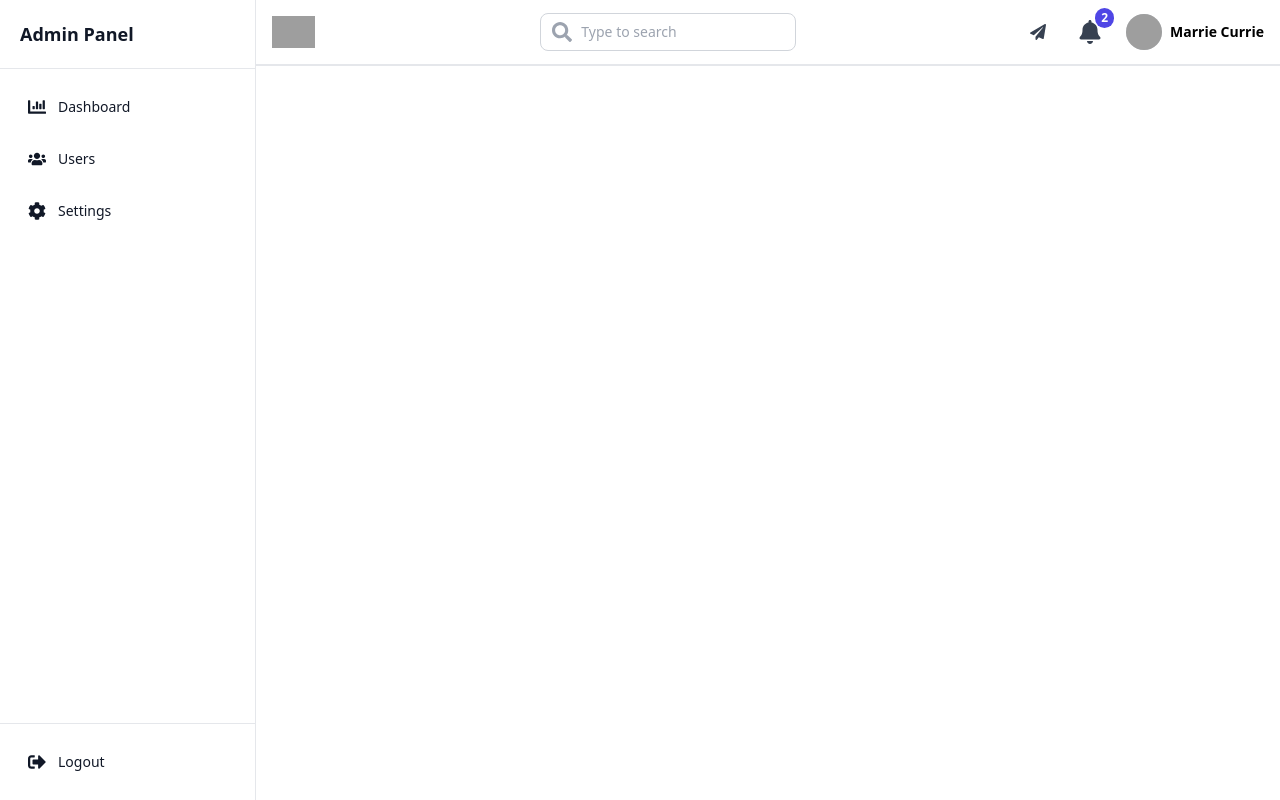
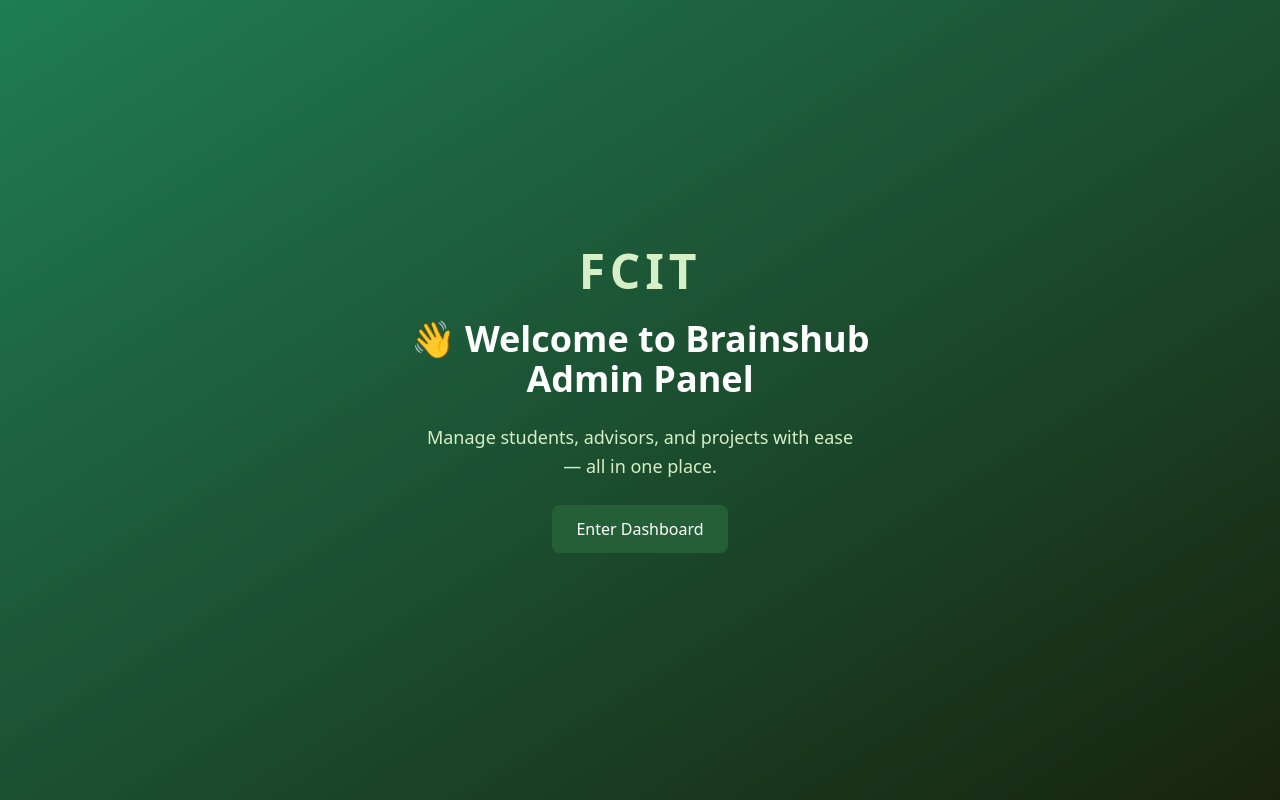
Before and after one commit to ZiyadSariAA/Dashboard-Admin, a React (Create React App) app: page / in a window 1280 px wide. Built offline with nearby package versions, Linux system fonts and the light colour scheme; grey boxes are pictures that could not be loaded.

Commit message:
Updated added the welcome page

```diff
--- a/package.json
+++ b/package.json
@@ -7,13 +7,18 @@
     "@testing-library/jest-dom": "^6.6.3",
     "@testing-library/react": "^16.2.0",
     "@testing-library/user-event": "^13.5.0",
+    "@tsparticles/engine": "^3.8.1",
     "daisyui": "^4.12.23",
+    "framer-motion": "^12.5.0",
     "react": "^19.0.0",
+    "react-awesome-reveal": "^4.3.1",
     "react-dom": "^19.0.0",
     "react-icons": "^5.5.0",
     "react-router-dom": "^6.14.1",
     "react-scripts": "5.0.1",
+    "react-tsparticles": "^2.12.2",
     "theme-change": "^2.5.0",
+    "tsparticles": "^3.8.1",
     "web-vitals": "^2.1.4"
   },
   "scripts": {
--- a/src/App.js
+++ b/src/App.js
@@ -1,25 +1,36 @@
-import React from "react";
+import React, { useState } from "react";
+import { useLocation } from "react-router-dom"; // ✅ To detect the current route
 import Sidebar from "./components/Sidebar";
 import Navbar from "./components/Navbar";
 import AppRoutes from "./services/AppRoutes";
 
 const App = () => {
+  const [isSidebarOpen, setIsSidebarOpen] = useState(true);
+  const location = useLocation(); // ✅ Get current path
+
+  const toggleSidebar = () => {
+    setIsSidebarOpen((prev) => !prev);
+  };
+
+  // ✅ Detect if current path is root (welcome page)
+  const isWelcomePage = location.pathname === "/";
+
+  if (isWelcomePage) {
+    // ✅ Show Welcome page full screen — no layout
+    return <AppRoutes />;
+  }
+
+  // ✅ Show normal layout for other pages
   return (
-      <div className="flex">
-        {/* Sidebar */}
-        <Sidebar />
-
-        {/* Main Content Area */}
-        <div className="flex-1">
-          {/* Navbar */}
-          <Navbar />
-
-          {/* Page Content */}
-          <div className="p-4">
-            <AppRoutes />
-          </div>
+    <div className="flex">
+      <Sidebar isOpen={isSidebarOpen} />
+      <div className="flex-1">
+        <Navbar onToggleSidebar={toggleSidebar} />
+        <div className="p-4">
+          <AppRoutes />
         </div>
       </div>
+    </div>
   );
 };
 
--- a/src/components/Navbar.js
+++ b/src/components/Navbar.js
@@ -1,6 +1,5 @@
-
 import React from "react";
-import { FaPaperPlane, FaBell } from "react-icons/fa";
+import {  FaPaperPlane, FaBell } from "react-icons/fa";
 import SearchBar from "./ui/SearchBar";
 import IconButton from "./ui/IconButton";
 import UserProfile from "./ui/AdminProfile";
@@ -9,6 +8,7 @@ const Navbar = () => {
   return (
     <div className="bg-white border-b-2 border-gray-200">
       <div className="flex justify-between items-center h-16 px-4">
+
         {/* Logo */}
         <img
           src="https://pbs.twimg.com/profile_images/856590595783110656/4CVlrO1z_200x200.jpg"
--- a/src/components/Sidebar.js
+++ b/src/components/Sidebar.js
@@ -25,17 +25,14 @@ const Sidebar = () => {
   );
 };
 
-// Sidebar Item Component (Reusable)
-const SidebarItem = ({ icon, text, link }) => {
-  return (
+const SidebarItem = ({ icon, text, link }) => (
   <Link
-      to={link} // Use Link instead of <a href="#">
+    to={link}
     className="flex items-center p-3 text-gray-900 rounded-lg hover:bg-gray-200 transition"
   >
     <span className="text-lg">{icon}</span>
     <span className="ml-3 text-sm">{text}</span>
   </Link>
 );
-};
 
 export default Sidebar;
--- /dev/null
+++ b/src/pages/Welcome.js
@@ -0,0 +1,59 @@
+import React, { useState } from "react";
+import { useNavigate } from "react-router-dom";
+import { motion, AnimatePresence } from "framer-motion";
+
+const Welcome = () => {
+  const navigate = useNavigate();
+  const [showContent, setShowContent] = useState(true);
+
+  const handleContinue = () => {
+    setShowContent(false);
+    setTimeout(() => {
+      navigate("/dashboard");
+    }, 800);
+  };
+
+  return (
+    <div className="min-h-screen bg-gradient-to-br from-[#1F7D53] to-[#18230F] flex items-center justify-center px-4 relative overflow-hidden">
+      <AnimatePresence>
+        {showContent && (
+          <motion.div
+            initial={{ opacity: 0, y: 30 }}
+            animate={{ opacity: 1, y: 0 }}
+            exit={{ opacity: 0, y: -20 }}
+            transition={{ duration: 0.8, ease: "easeInOut" }}
+            className="text-center space-y-6 max-w-xl"
+          >
+            {/* FCIT Heading */}
+            <h2 className="text-5xl font-extrabold text-[#D6EFC7] tracking-widest">
+              FCIT
+            </h2>
+
+            {/* Main Welcome Title */}
+            <h1 className="text-3xl md:text-4xl font-bold text-white leading-snug">
+              👋 Welcome to Brainshub Admin Panel
+            </h1>
+
+            {/* Subtext */}
+            <p className="text-lg text-[#D6EFC7] leading-relaxed max-w-md mx-auto">
+              Manage students, advisors, and projects with ease —
+              all in one place.
+            </p>
+
+            {/* CTA Button */}
+            <motion.button
+              onClick={handleContinue}
+              whileHover={{ scale: 1.05 }}
+              whileTap={{ scale: 0.95 }}
+              className="mt-2 bg-[#255F38] hover:bg-[#1F7D53] text-white font-medium px-6 py-3 rounded-lg transition duration-300"
+            >
+              Enter Dashboard
+            </motion.button>
+          </motion.div>
+        )}
+      </AnimatePresence>
+    </div>
+  );
+};
+
+export default Welcome;
--- a/src/services/AppRoutes.jsx
+++ b/src/services/AppRoutes.jsx
@@ -3,15 +3,17 @@ import { Routes, Route } from "react-router-dom";
 import Dashboard from "../pages/Dashboard";
 import Users from "../pages/Users";
 import Settings from "../pages/Settings";
-import UsersProfile from "../pages/UsersProfile"; // ✅ Import User Profile Page
+import UsersProfile from "../pages/UsersProfile";
+import Welcome from "../pages/Welcome"; // ✅ Import Welcome Page
 
 const AppRoutes = () => {
   return (
     <Routes>
+      <Route path="/" element={<Welcome />} /> {/* ✅ Set Welcome as default */}
       <Route path="/dashboard" element={<Dashboard />} />
       <Route path="/users" element={<Users />} />
+      <Route path="/users/:id" element={<UsersProfile />} />
       <Route path="/settings" element={<Settings />} />
-      <Route path="/users/:id" element={<UsersProfile />} /> {/* ✅ Dynamic route */}
     </Routes>
   );
 };
```
Also changed, not shown: src/index.css (line endings or trailing spaces), 1 other file (tests, documents, lock files or other folders). Lines whose indentation alone changed are shown as unchanged.
